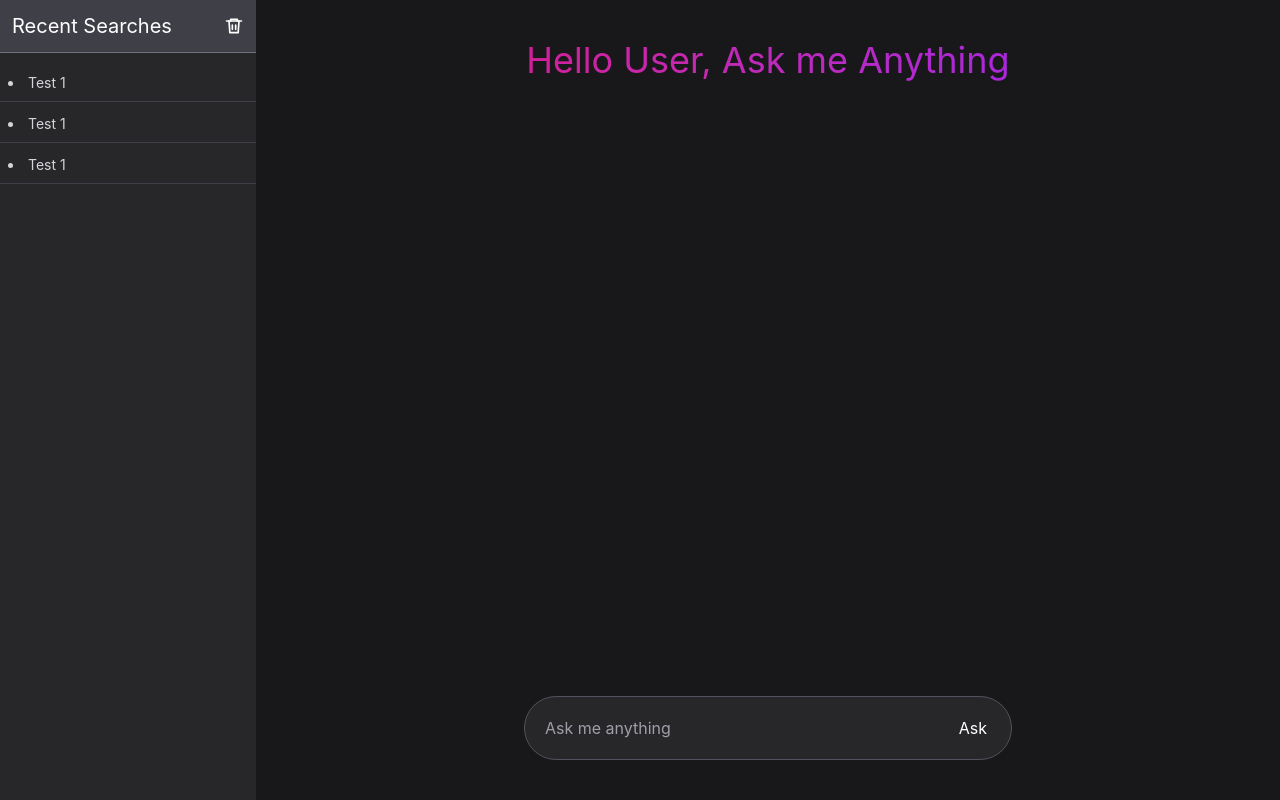
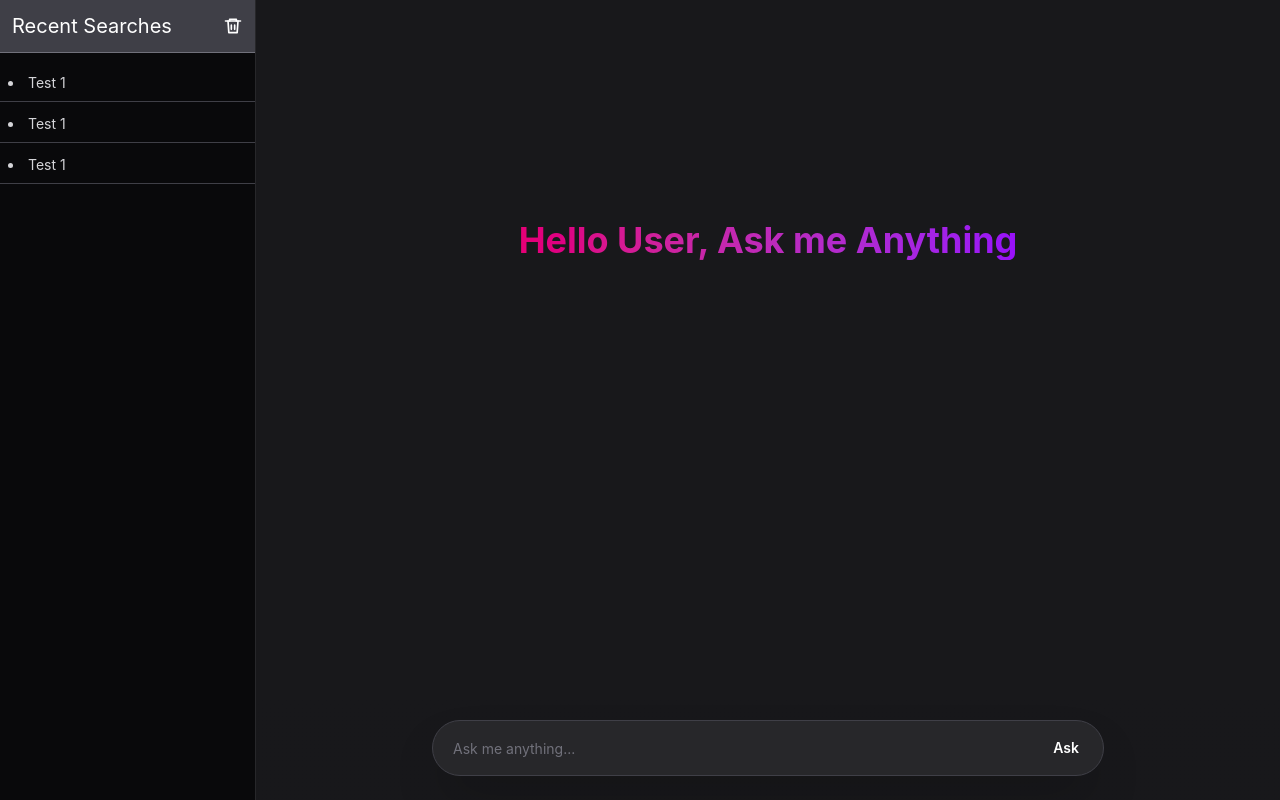
Before and after one commit to theravipatel/reactjs-ai-chat-tool, a React (Vite) app: page / in a window 1280 px wide. Built offline with nearby package versions, Linux system fonts and the light colour scheme; no server answers.

Commit message:
Format the Gemini Raw response by using react-markdown library and updated response UI with overflow scroll

```diff
--- a/package.json
+++ b/package.json
@@ -14,6 +14,7 @@
     "@tailwindcss/vite": "^4.3.3",
     "react": "^19.3.0",
     "react-dom": "^19.3.0",
+    "react-markdown": "^10.1.0",
     "tailwindcss": "^4.3.3"
   },
   "devDependencies": {
--- a/src/App.jsx
+++ b/src/App.jsx
@@ -1,6 +1,7 @@
 import { GoogleGenAI } from '@google/genai';
 import './App.css'
 import { useState } from 'react';
+import ReactMarkdown from 'react-markdown';
 
 function App() {
     const apiKey = import.meta.env.VITE_GEMINI_API_KEY;
@@ -25,9 +26,9 @@ function App() {
     }
 
     return (
-        <div className='grid grid-cols-5 h-screen'>
+        <div className='grid grid-cols-5 h-screen w-screen overflow-hidden bg-zinc-900'>
             {/* Left Section */}
-            <aside className='col-span-1 bg-zinc-800 overflow-y-auto'>
+            <aside className='hidden md:block col-span-1 border-r border-zinc-800 bg-zinc-950'>
                 <h3 className='flex items-center justify-between gap-2 text-xl text-white bg-zinc-700 p-3 border-b border-zinc-500'>
                     <span>Recent Searches</span>
                     <button
@@ -54,34 +55,42 @@ function App() {
             </aside>
             {/* Left Section */}
             {/* Right Section */}
-            <main className='col-span-4 bg-zinc-900 flex flex-col p-6'>
-                <div className='flex-1 text-center pt-4'>
+            <main className='col-span-5 md:col-span-4 flex flex-col h-full overflow-hidden relative'>
+                <div className='flex-1 overflow-y-auto p-6 scrollbar-thin'>
+                    <div className='max-w-3xl mx-auto w-full pt-4 pb-24 text-left'>
                         {
                             !responseMessage &&
-                            <h1 className='text-4xl bg-linear-to-r from-pink-600 to-purple-600 bg-clip-text text-transparent h-16'>
+                                <div className='h-[50vh] flex items-center justify-center'>
+                                    <h1 className='text-4xl text-center font-bold bg-gradient-to-r from-pink-600 to-purple-600 bg-clip-text text-transparent'>
                                         Hello User, Ask me Anything
                                     </h1>
+                                </div>
                         }
                         {
-                        responseMessage && <div className='text-white'> {responseMessage}</div>
+                            responseMessage && (
+                                <div className='text-zinc-100 max-w-none tracking-wide leading-relaxed'>
+                                    <ReactMarkdown>{ responseMessage }</ReactMarkdown>
+                                </div>
+                            )
                         }
                     </div>
+                </div>
 
-                <div>
+                <div className='absolute bottom-0 left-0 right-0 bg-gradient-to-t from-zinc-900 via-zinc-900 via-80% to-transparent pt-6 pb-6 px-6'>
                     <form
-                        className='w-1/2 min-w-80 mx-auto mb-4 h-16 flex items-center rounded-full bg-zinc-800 border border-zinc-600 pl-5 pr-6'
+                        className='w-full max-w-2xl mx-auto h-14 flex items-center rounded-full bg-zinc-800 border border-zinc-700 pl-5 pr-6 focus-within:border-pink-500 shadow-2xl transition-all'
                         onSubmit={handleFormSubmit}
                     >
                         <input
                             type='text'
-                            className='flex-1 h-full bg-transparent outline-none text-white placeholder:text-zinc-400'
-                            placeholder='Ask me anything'
+                            className='flex-1 h-full bg-transparent outline-none text-white placeholder:text-zinc-500 text-sm'
+                            placeholder='Ask me anything...'
                             onChange={(event) => setInputMessage(event.target.value)}
                             value={inputMessage}
                         />
                         <button
                             type='submit'
-                            className='ml-3 cursor-pointer text-white hover:text-pink-400'
+                            className='ml-3 cursor-pointer text-sm font-semibold text-white hover:text-pink-400 active:scale-95 transition-transform'
                         >
                             Ask
                         </button>
```
Also changed, not shown: 2 other files (tests, documents, lock files or other folders). Lines whose indentation alone changed are shown as unchanged.
